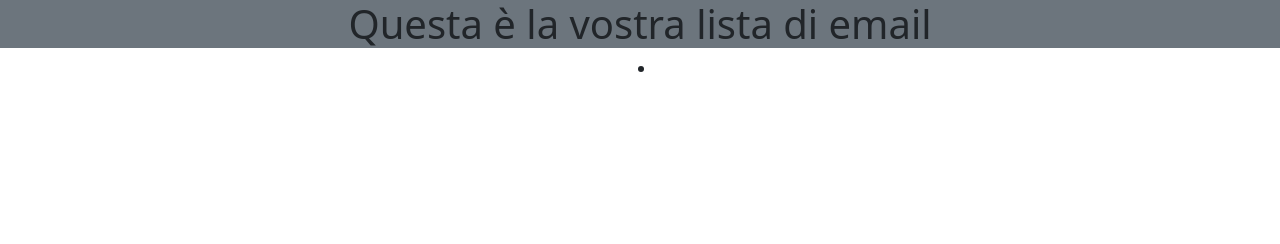
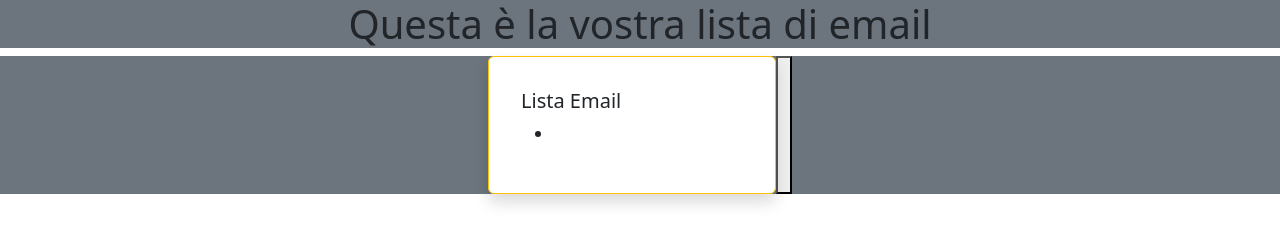
Before and after one commit to LuigiSerra91/js-email-list, a plain HTML site: page index.html in a window 1280 px wide. Drawn offline with nearby package versions, Linux system fonts and the light colour scheme; no server answers.

Commit message:
fix_code

```diff
--- a/index.html
+++ b/index.html
@@ -12,13 +12,20 @@
     <header class="text-center bg-secondary">
         <h1>Questa è la vostra lista di email</h1>
     </header>
-    <main>
+    <main class="bg-secondary">
         <div class="container d-flex justify-content-center">
             <div class="list">
-                <ul>
-                   <li class="list-email"></li>
-                </ul>
+                <div class="card border-warning shadow p-3" style="width:18rem;">
+                  <div class="card-body">
+                    <h5 class="card-title">Lista Email</h5>
+                    <ul>
+                        <li class="list-email"></li>
+                     </ul>
+                  </div>
+                </div>
+
             </div>
+            <button><a href=""></a></button>
         </div>
     </main>
     <script src="./assets/js/main.js"></script>
```
